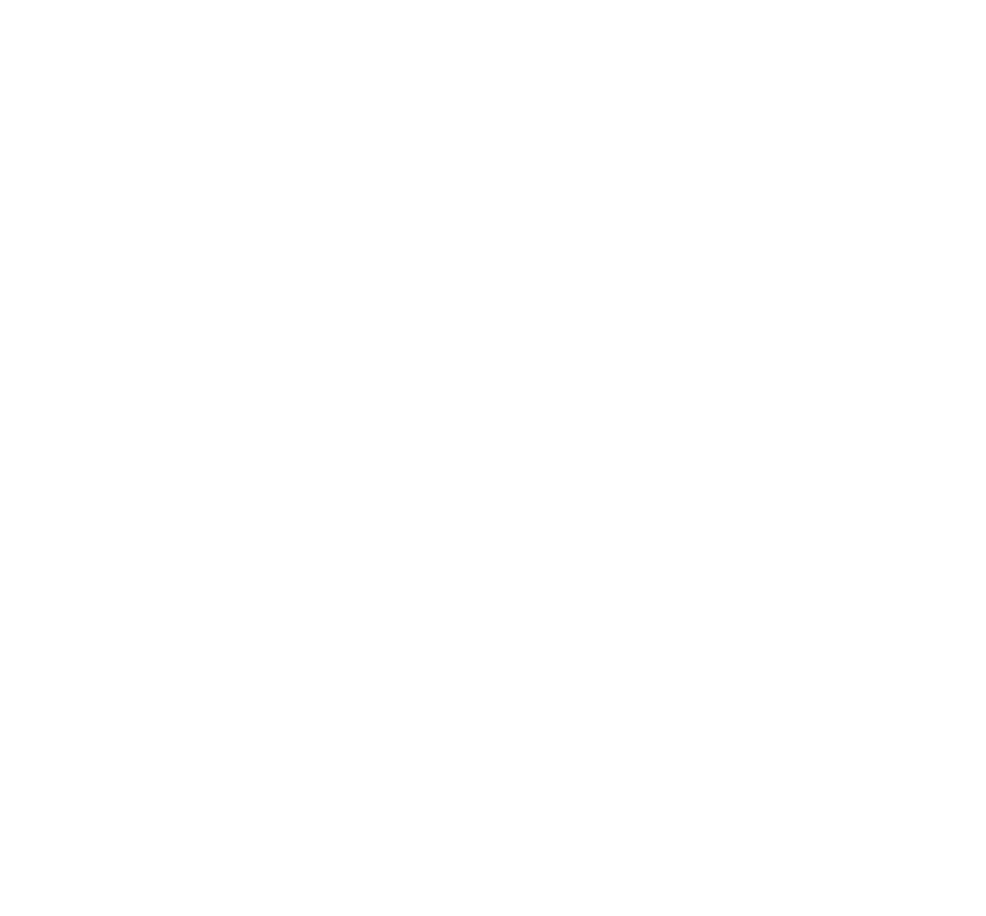
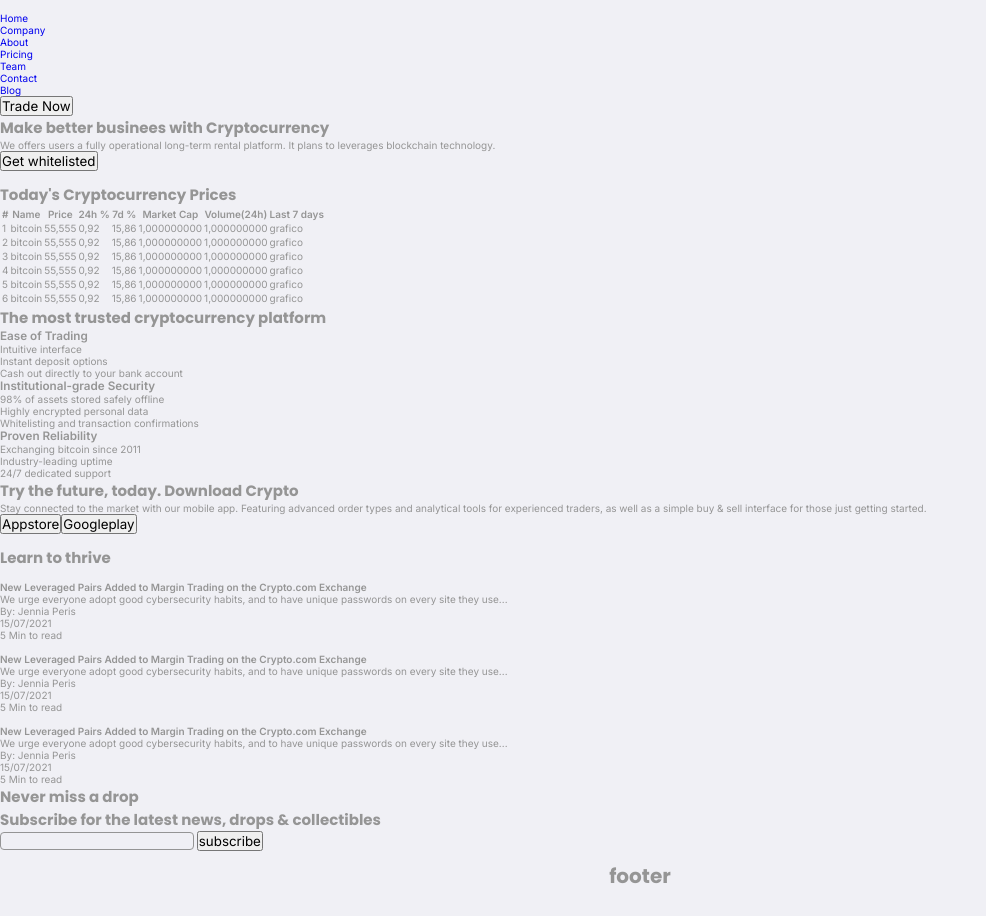
Before and after one commit to DrigoCarvalho/lp-template, a plain HTML site: page index.html in a window 1280 px wide. Shown: the whole page, without its empty margins (0-986 px from the left). Before the commit the page ends 800 px from the top, so only its background shows below. Drawn offline with Linux system fonts and the light colour scheme.

Commit message:
feat: estrutura da pagina

```diff
--- a/index.html
+++ b/index.html
@@ -4,7 +4,220 @@
     <meta charset="UTF-8" />
     <meta http-equiv="X-UA-Compatible" content="IE=edge" />
     <meta name="viewport" content="width=device-width, initial-scale=1.0" />
-    <title>Document</title>
+    <title>Landing page</title>
+    <link rel="preconnect" href="https://fonts.googleapis.com" />
+    <link rel="preconnect" href="https://fonts.gstatic.com" crossorigin />
+    <link
+      href="https://fonts.googleapis.com/css2?family=Inter:wght@400;600&family=Poppins:wght@600;700&display=swap"
+      rel="stylesheet"
+    />
+    <link rel="stylesheet" href="styles/reset.css" />
   </head>
-  <body></body>
+  <body>
+    <header>
+      <img src="" alt="" />
+      <nav>
+        <ul>
+          <li><a href="#">Home</a></li>
+          <li><a href="#">Company</a></li>
+          <li><a href="#">About</a></li>
+          <li><a href="#">Pricing</a></li>
+          <li><a href="#">Team</a></li>
+          <li><a href="#">Contact</a></li>
+          <li><a href="#">Blog</a></li>
+        </ul>
+      </nav>
+      <button>Trade Now</button>
+    </header>
+    <section>
+      <div>
+        <h1>Make better businees with Cryptocurrency</h1>
+        <p>
+          We offers users a fully operational long-term rental platform. It
+          plans to leverages blockchain technology.
+        </p>
+        <button>Get whitelisted</button>
+      </div>
+      <img src="" alt="" />
+    </section>
+    <section>
+      <h2>Today's Cryptocurrency Prices</h2>
+      <table>
+        <tr>
+          <th>#</th>
+          <th>Name</th>
+          <th>Price</th>
+          <th>24h %</th>
+          <th>7d %</th>
+          <th>Market Cap</th>
+          <th>Volume(24h)</th>
+          <th>Last 7 days</th>
+        </tr>
+        <tr>
+          <td>1</td>
+          <td>bitcoin</td>
+          <td>55,555</td>
+          <td>0,92</td>
+          <td>15,86</td>
+          <td>1,000000000</td>
+          <td>1,000000000</td>
+          <td>grafico</td>
+        </tr>
+        <tr>
+          <td>2</td>
+          <td>bitcoin</td>
+          <td>55,555</td>
+          <td>0,92</td>
+          <td>15,86</td>
+          <td>1,000000000</td>
+          <td>1,000000000</td>
+          <td>grafico</td>
+        </tr>
+        <tr>
+          <td>3</td>
+          <td>bitcoin</td>
+          <td>55,555</td>
+          <td>0,92</td>
+          <td>15,86</td>
+          <td>1,000000000</td>
+          <td>1,000000000</td>
+          <td>grafico</td>
+        </tr>
+        <tr>
+          <td>4</td>
+          <td>bitcoin</td>
+          <td>55,555</td>
+          <td>0,92</td>
+          <td>15,86</td>
+          <td>1,000000000</td>
+          <td>1,000000000</td>
+          <td>grafico</td>
+        </tr>
+        <tr>
+          <td>5</td>
+          <td>bitcoin</td>
+          <td>55,555</td>
+          <td>0,92</td>
+          <td>15,86</td>
+          <td>1,000000000</td>
+          <td>1,000000000</td>
+          <td>grafico</td>
+        </tr>
+        <tr>
+          <td>6</td>
+          <td>bitcoin</td>
+          <td>55,555</td>
+          <td>0,92</td>
+          <td>15,86</td>
+          <td>1,000000000</td>
+          <td>1,000000000</td>
+          <td>grafico</td>
+        </tr>
+      </table>
+    </section>
+    <section>
+      <h2>The most trusted cryptocurrency platform</h2>
+      <div>
+        <!-- tentar fazer com after -->
+        <div>
+          <h3>Ease of Trading</h3>
+          <ul>
+            <li>Intuitive interface</li>
+            <li>Instant deposit options</li>
+            <li>Cash out directly to your bank account</li>
+          </ul>
+        </div>
+        <div>
+          <h3>Institutional-grade Security</h3>
+          <ul>
+            <li>98% of assets stored safely offline</li>
+            <li>Highly encrypted personal data</li>
+            <li>Whitelisting and transaction confirmations</li>
+          </ul>
+        </div>
+        <div>
+          <h3>Proven Reliability</h3>
+          <ul>
+            <li>Exchanging bitcoin since 2011</li>
+            <li>Industry-leading uptime</li>
+            <li>24/7 dedicated support</li>
+          </ul>
+        </div>
+      </div>
+    </section>
+    <section>
+      <div>
+        <h2>Try the future, today. Download Crypto</h2>
+        <p>
+          Stay connected to the market with our mobile app. Featuring advanced
+          order types and analytical tools for experienced traders, as well as a
+          simple buy & sell interface for those just getting started.
+        </p>
+        <div><button>Appstore</button><button>Googleplay</button></div>
+      </div>
+      <div>
+        <img src="" alt="" />
+      </div>
+    </section>
+    <section>
+      <!-- tentar fazer com grid -->
+      <h2>Learn to thrive</h2>
+      <div>
+        <img src="" alt="" />
+        <h4>
+          New Leveraged Pairs Added to Margin Trading on the Crypto.com Exchange
+        </h4>
+        <p>
+          We urge everyone adopt good cybersecurity habits, and to have unique
+          passwords on every site they use...
+        </p>
+        <div>
+          <p>By: Jennia Peris</p>
+          <p>15/07/2021</p>
+          <p>5 Min to read</p>
+        </div>
+      </div>
+      <div>
+        <img src="" alt="" />
+        <h4>
+          New Leveraged Pairs Added to Margin Trading on the Crypto.com Exchange
+        </h4>
+        <p>
+          We urge everyone adopt good cybersecurity habits, and to have unique
+          passwords on every site they use...
+        </p>
+        <div>
+          <p>By: Jennia Peris</p>
+          <p>15/07/2021</p>
+          <p>5 Min to read</p>
+        </div>
+      </div>
+      <div>
+        <img src="" alt="" />
+        <h4>
+          New Leveraged Pairs Added to Margin Trading on the Crypto.com Exchange
+        </h4>
+        <p>
+          We urge everyone adopt good cybersecurity habits, and to have unique
+          passwords on every site they use...
+        </p>
+        <div>
+          <p>By: Jennia Peris</p>
+          <p>15/07/2021</p>
+          <p>5 Min to read</p>
+        </div>
+      </div>
+    </section>
+    <section>
+      <h1>Never miss a drop</h1>
+      <h2>Subscribe for the latest news, drops & collectibles</h2>
+      <div>
+        <input type="text" />
+        <button>subscribe</button>
+      </div>
+    </section>
+    <footer>
+      <h1>footer</h1>
+    </footer>
+  </body>
 </html>
--- /dev/null
+++ b/styles/reset.css
@@ -0,0 +1,93 @@
+:root {
+    font-size: 62.5%;
+
+    --color-font: #959595;
+    --color-primary: #202020;
+    --color-secondary: #D4145A;
+    --color-title: #FFF;
+}
+
+* {
+    margin: 0;
+    padding: 0;
+    -moz-box-sizing: border-box;
+    -webkit-box-sizing: border-box;
+    box-sizing: border-box;
+    list-style: none;
+}
+
+
+body {
+    color: var(--color-font);
+    background: #f0f0f5;
+}
+
+body, input, button, textarea {
+    font-family: 'Inter', sans-serif;
+}
+
+h1, h2 {
+    font-family: 'Poppins', sans-serif;
+}
+
+input, textarea {
+    border: 1px solid var(--color-font);
+    border-radius: 4px;
+    background: none;
+    color: var(--color-font);
+  }
+
+textarea {
+    resize: none;
+    border-radius: 10px;
+    padding: 10px;
+    width: 100%;
+  }
+
+a {
+    text-decoration: none;
+}
+
+#page {
+    height: 100%;
+    width: 100%;
+
+}
+
+#page .content {
+    width: 90%;
+    max-width: 1200px;
+
+    margin: 0 auto;
+
+}
+
+#page .content section {
+
+    height: 100vh;
+}
+
+footer {
+    padding: 10px 10px 25px 10px;
+    text-align: center;
+    width: 100%;
+}
+
+@media (max-width: 783px){
+    :root {
+        font-size: 50%;
+    }
+    .mobile-none {
+        display: none;
+    }
+    header {
+        width: 100vw;
+    }
+
+}
+
+@media (min-width: 1500px){
+    :root {
+        font-size: 70%;
+    }
+}
```
